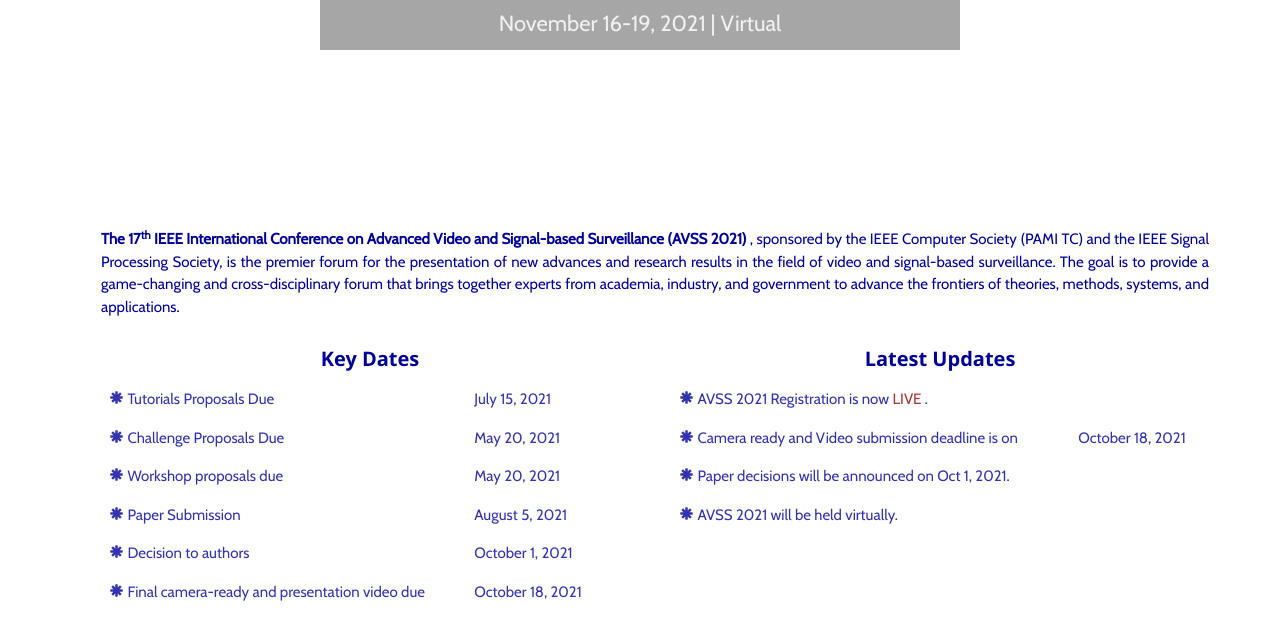
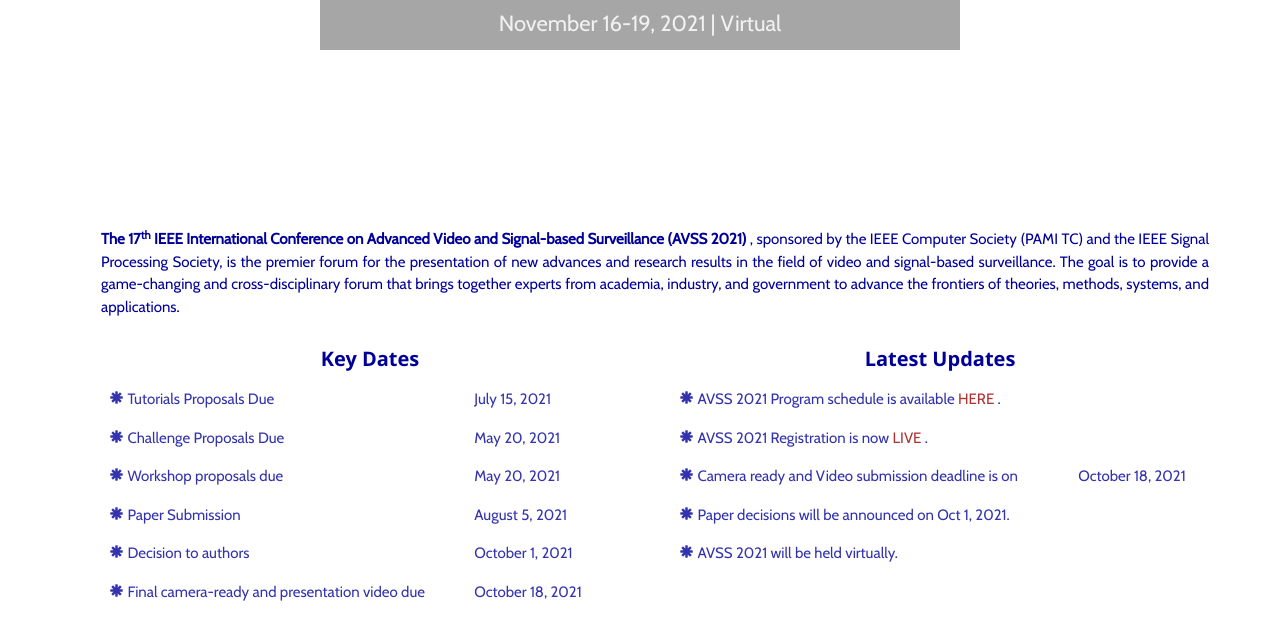
Before and after one commit to jeya-maria-jose/AVSS2021, a plain HTML site: page index.html in a window 1280 px wide. Shown: the part 214-852 px from the top of the page. Drawn offline with nearby package versions, Linux system fonts and the light colour scheme; a script that the page names is missing.

Commit message:
update sch

```diff
--- a/index.html
+++ b/index.html
@@ -702,6 +702,11 @@ The safety and well-being of all conference participants is our priority. After
 									<td>TBD</td>
 
 								</tr>	 -->
+
+								<tr>
+									<td><span class="glyphicon glyphicon-asterisk"></span> AVSS 2021 Program schedule is available  <a href="../Misc/AVSS2021_Program.pdf"  target="_blank"> HERE </a>. </td>
+
+								</tr>
 								<tr>
 									<td><span class="glyphicon glyphicon-asterisk"></span> AVSS 2021 Registration is now <a href="https://na.eventscloud.com/ereg/index.php?eventid=646449&"  target="_blank"> LIVE </a>. </td>
 
```
Also changed, not shown: pages/schedule.html (+0 -1 lines).
